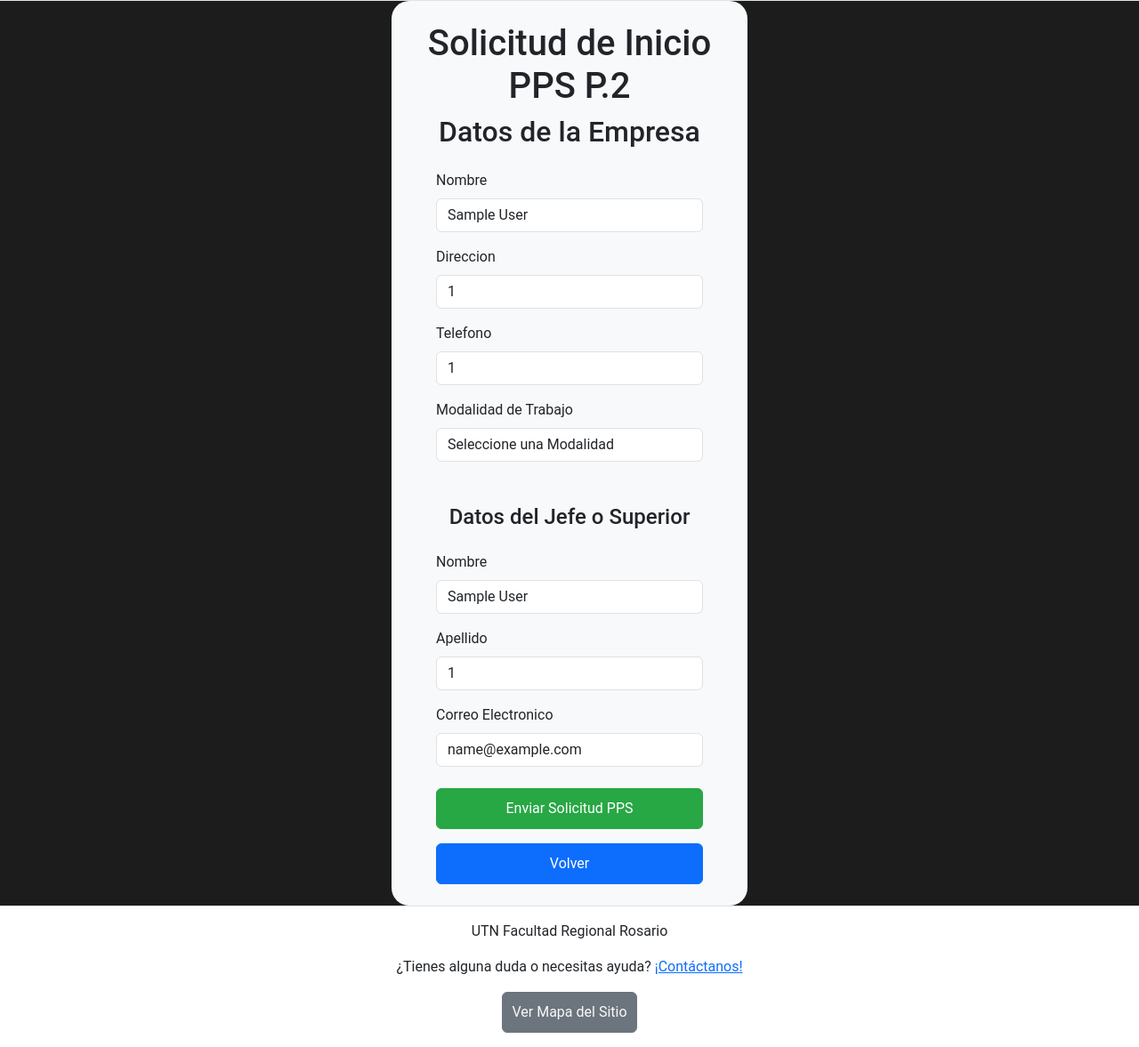
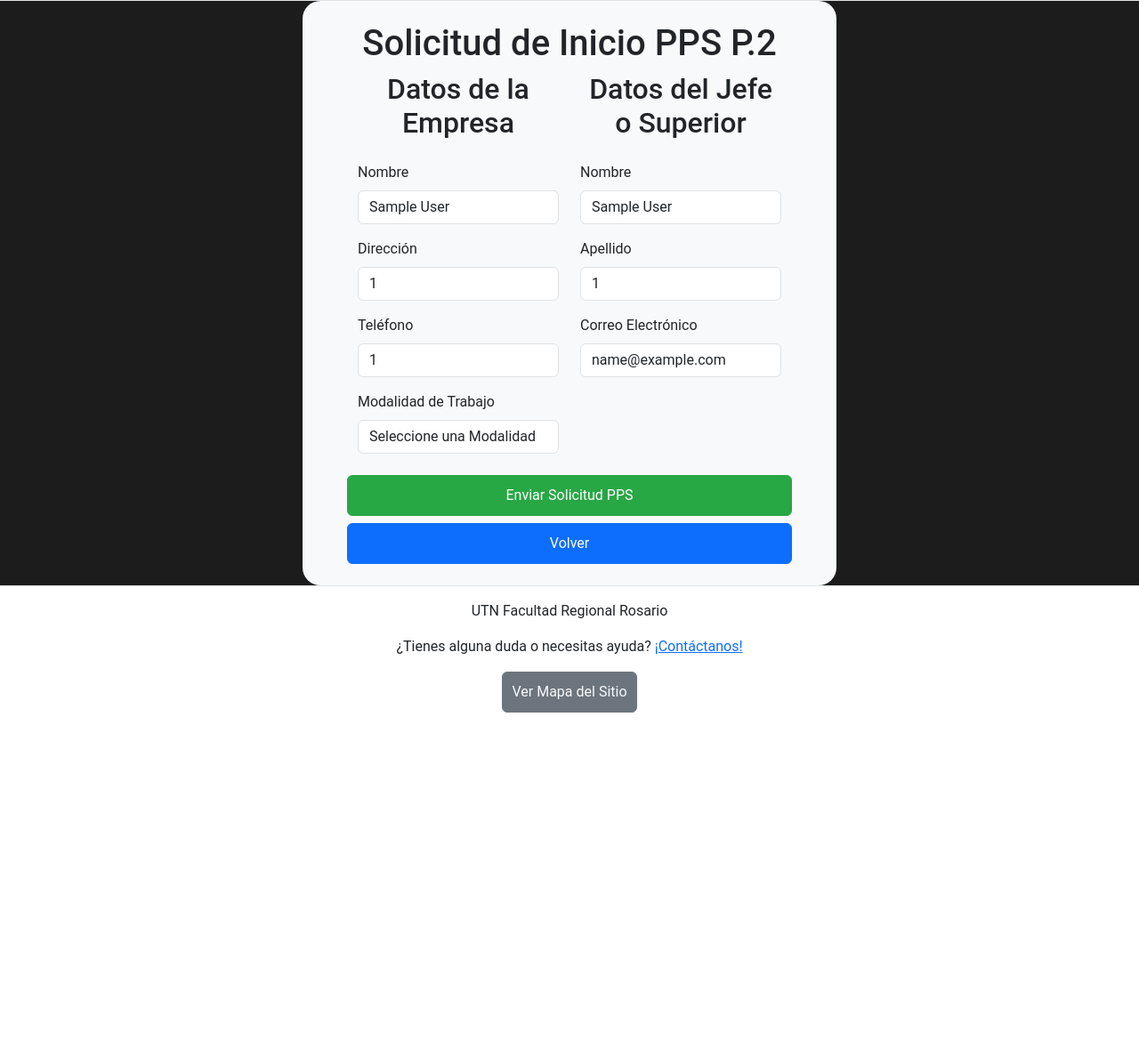
Before and after one commit to matisoto27/tp_entornos_graficos, a PHP site: page /usuarios/alumnos/solicitud_inicio_p2.php in a window 1280 px wide. Shown: the part 86-1263 px from the top of the page at 89% size. After the commit the page ends 887 px from the top, so only its background shows below. Run offline with PHP 8.4, Linux system fonts and the light colour scheme; the visitor is signed in with stand-in values (Sample User, id 1); data that the repository does not hold is empty.

Commit message:
Mini correcciones varias 3

```diff
--- a/descargar_archivo.php
+++ b/descargar_archivo.php
@@ -29,7 +29,7 @@ if ($_SERVER["REQUEST_METHOD"] == "GET") {
             $ruta_archivo = $_SERVER['DOCUMENT_ROOT'] . '/usuarios/alumnos/informes/' . $nombre_archivo;
             if (file_exists($ruta_archivo)) {
                 header('Content-Type: application/pdf');
-                header('Content-Disposition: attachment; filename="' . $nombre_archivo . '"');
+                header('Content-Disposition: inline; filename="' . $nombre_archivo . '"');
                 header('Content-Length: ' . filesize($ruta_archivo));
                 readfile($ruta_archivo);
             } else {
@@ -39,7 +39,7 @@ if ($_SERVER["REQUEST_METHOD"] == "GET") {
             $ruta_archivo = $_SERVER['DOCUMENT_ROOT'] . '/usuarios/alumnos/planes-de-trabajo/' . $nombre_archivo;
             if (file_exists($ruta_archivo)) {
                 header('Content-Type: application/pdf');
-                header('Content-Disposition: attachment; filename="' . $nombre_archivo . '"');
+                header('Content-Disposition: inline; filename="' . $nombre_archivo . '"');
                 header('Content-Length: ' . filesize($ruta_archivo));
                 readfile($ruta_archivo);
             } else {
--- a/responsables/action_aprobar_alumno.php
+++ b/responsables/action_aprobar_alumno.php
@@ -52,7 +52,7 @@ if ($_SERVER["REQUEST_METHOD"] == "POST") {
 
     // Establecer variables para la consulta.
     $titulo = 'PPS Aprobadas';
-    $mensaje = 'Un administrador ha realizado el registro de la aprobación de tus prácticas profesionales supervisadas.';
+    $mensaje = 'Un administrador ha realizado el registro de la aprobación de tus prácticas profesionales supervisadas. ¡Felicitaciones!';
     $fecha_enviada = date("Y-m-d H:i:s");
 
     // Prepared statement.
--- a/responsables/gestionar_registros_profesores_action.php
+++ b/responsables/gestionar_registros_profesores_action.php
@@ -109,8 +109,8 @@ if ($_SERVER["REQUEST_METHOD"] == "POST") {
             $mail->isHTML(true);
             $mail->CharSet = 'UTF-8';
             $mail->Subject = '¡Bienvenido Profesor!';
-            $mail->Body = 'Hemos verificado tu información y te damos acceso a nuestro sistema. A continuación, encontrarás la contraseña que utilizarás para iniciar sesión:<br><br>Contraseña: <b>' . $contrasena . '</b><br><br>Recuerda cambiar tu contraseña al ingresar por primera vez para garantizar la seguridad de tu cuenta.<br><br>Si tienes alguna pregunta o necesitas asistencia, no dudes en ponerte en contacto con el equipo administrativo.';
-            $mail->AltBody = 'Hemos verificado tu información y te damos acceso a nuestro sistema. A continuación, encontrarás la contraseña que utilizarás para iniciar sesión:\n\nContraseña: ' . $contrasena . '\n\nRecuerda cambiar tu contraseña al ingresar por primera vez para garantizar la seguridad de tu cuenta.\n\nSi tienes alguna pregunta o necesitas asistencia, no dudes en ponerte en contacto con el equipo administrativo.';
+            $mail->Body = 'Estimado/a ' . $apellido . ' ' . $nombre . ', hemos verificado tu información y te damos acceso a nuestro sistema. A continuación, encontrarás la contraseña que utilizarás para iniciar sesión:<br><br>Contraseña: <b>' . $contrasena . '</b><br><br>Recuerda cambiar tu contraseña al ingresar por primera vez para garantizar la seguridad de tu cuenta.<br><br>Si tienes alguna pregunta o necesitas asistencia, no dudes en ponerte en contacto con el equipo administrativo.';
+            $mail->AltBody = 'Estimado/a ' . $apellido . ' ' . $nombre . ', hemos verificado tu información y te damos acceso a nuestro sistema. A continuación, encontrarás la contraseña que utilizarás para iniciar sesión:\n\nContraseña: ' . $contrasena . '\n\nRecuerda cambiar tu contraseña al ingresar por primera vez para garantizar la seguridad de tu cuenta.\n\nSi tienes alguna pregunta o necesitas asistencia, no dudes en ponerte en contacto con el equipo administrativo.';
 
             // Enviar el correo.
             $mail->send();
--- a/responsables/trazabilidad_pps_action.php
+++ b/responsables/trazabilidad_pps_action.php
@@ -130,7 +130,7 @@ include $_SERVER['DOCUMENT_ROOT'] . '/head.php';
                 </div>
                 <div class="d-flex flex-column align-items-end">
                     <h3>Profesor</h3>
-                    <h3><?php echo $nombre_profesor . ' ' . $apellido_profesor ?></h3>
+                    <h3 class="text-end"><?php echo $nombre_profesor . ' ' . $apellido_profesor ?></h3>
                 </div>
             </div>
             <?php
--- a/styles.css
+++ b/styles.css
@@ -25,6 +25,11 @@ button {
 table {
     margin-bottom: 0 !important;
     min-width: 1000px;
+}
+
+.alert {
+    margin-bottom: 0;
+    border-radius: 0;
 }
 
 .alt-background {
--- a/usuarios/alumnos/solicitud_inicio_p2.php
+++ b/usuarios/alumnos/solicitud_inicio_p2.php
@@ -142,32 +142,36 @@ include $_SERVER['DOCUMENT_ROOT'] . '/head.php';
     include $_SERVER['DOCUMENT_ROOT'] . '/usuarios/header.php';
     ?>
     <main class="d-flex justify-content-center align-items-center flex-fill border-top border-bottom">
-        <div class="container br-class alt-background form-container">
+        <div class="container br-class alt-background form-container" style="max-width: 600px;">
             <h1 class="text-center pt-4 mb-2">Solicitud de Inicio PPS P.2</h1>
+            <form method="POST" action="solicitud_inicio_p3.php" class="mx-auto mb-4" style="max-width: 500px;">
+                <div class="row mx-0">
+                    <div class="col-12 col-md-6">
                         <h2 class="text-center mb-4">Datos de la Empresa</h2>
-            <form method="POST" action="solicitud_inicio_p3.php" class="mx-auto" style="width: 300px;">
                         <div class="mb-3">
                             <label for="input-nombre-empresa" class="form-label">Nombre</label>
                             <input type="text" class="form-control" name="nombre-empresa" id="input-nombre-empresa" value="<?php echo $nombre_empresa ?>" required>
                         </div>
                         <div class="mb-3">
-                    <label for="input-direccion-empresa" class="form-label">Direccion</label>
+                            <label for="input-direccion-empresa" class="form-label">Dirección</label>
                             <input type="text" class="form-control" name="direccion-empresa" id="input-direccion-empresa" value="<?php echo $direccion_empresa ?>" required>
                         </div>
                         <div class="mb-3">
-                    <label for="input-telefono-empresa" class="form-label">Telefono</label>
+                            <label for="input-telefono-empresa" class="form-label">Teléfono</label>
                             <input type="text" class="form-control" name="telefono-empresa" id="input-telefono-empresa" value="<?php echo $telefono_empresa ?>" required>
                         </div>
-                <div class="mb-5">
+                        <div class="mb-4">
                             <label for="select-modalidad-trabajo" class="form-label">Modalidad de Trabajo</label>
                             <select class="form-control" name="modalidad-trabajo" id="select-modalidad-trabajo" required>
                                 <option value="" disabled selected>Seleccione una Modalidad</option>
                                 <option value="Presencial" <?php echo $modalidad_trabajo == 'Presencial' ? 'selected' : '' ?>>Presencial</option>
                                 <option value="Remoto" <?php echo $modalidad_trabajo == 'Remoto' ? 'selected' : '' ?>>Remoto</option>
-                        <option value="Hibrido" <?php echo $modalidad_trabajo == 'Hibrido' ? 'selected' : '' ?>>Hibrido</option>
+                                <option value="Hibrido" <?php echo $modalidad_trabajo == 'Hibrido' ? 'selected' : '' ?>>Híbrido</option>
                             </select>
                         </div>
-                <h4 class="text-center mb-4">Datos del Jefe o Superior</h4>
+                    </div>
+                    <div class="col-12 col-md-6">
+                        <h2 class="text-center mb-4">Datos del Jefe o Superior</h2>
                         <div class="mb-3">
                             <label for="input-nombre-jefe" class="form-label">Nombre</label>
                             <input type="text" class="form-control" name="nombre-jefe" id="input-nombre-jefe" value="<?php echo $nombre_jefe ?>" required>
@@ -176,19 +180,17 @@ include $_SERVER['DOCUMENT_ROOT'] . '/head.php';
                             <label for="input-apellido-jefe" class="form-label">Apellido</label>
                             <input type="text" class="form-control" name="apellido-jefe" id="input-apellido-jefe" value="<?php echo $apellido_jefe ?>" required>
                         </div>
-                <div class="mb-4">
-                    <label for="input-email-jefe" class="form-label">Correo Electronico</label>
+                        <div class="mb-3">
+                            <label for="input-email-jefe" class="form-label">Correo Electrónico</label>
                             <input type="email" class="form-control" name="email-jefe" id="input-email-jefe" value="<?php echo $email_jefe ?>" required>
                         </div>
-                <div class="mb-3">
-                    <button type="submit" class="btn btn-success w-100" aria-label="Enviar solicitud pps">Enviar Solicitud PPS</button>
                     </div>
-                <div class="pb-4">
-                    <button type="button" class="btn btn-primary w-100" aria-label="Volver al menú principal" onclick='window.location.href="solicitud_inicio_p1.php"'>Volver</button>
-                </div>
+                    <button type="submit" class="btn btn-success mb-2" aria-label="Enviar solicitud pps">Enviar Solicitud PPS</button>
+                    <button type="button" class="btn btn-primary" aria-label="Volver al menú principal" onclick='window.location.href="solicitud_inicio_p1.php"'>Volver</button>
                     <input type="hidden" value="<?php echo $legajo ?>" name="legajo">
                     <input type="hidden" value="<?php echo $carrera ?>" name="carrera">
                     <input type="hidden" value="<?php echo $dni_profesor ?>" name="dni-profesor">
+                </div>
             </form>
         </div>
     </main>
--- a/usuarios/alumnos/solicitud_pendiente.php
+++ b/usuarios/alumnos/solicitud_pendiente.php
@@ -54,8 +54,8 @@ include $_SERVER['DOCUMENT_ROOT'] . '/head.php';
     include $_SERVER['DOCUMENT_ROOT'] . '/usuarios/header.php';
     ?>
     <main class="d-flex justify-content-center align-items-center flex-fill border-top border-bottom">
-        <div class="container alt-background">
-            <div class="alert alert-info" role="alert">
+        <div class="container px-0 alt-background">
+            <div class="alert alert-info text-center" role="alert">
                 <h4 class="alert-heading">Solicitud Enviada</h4>
                 <p>Su solicitud para iniciar las PPS fue enviada. Aún está bajo revisión y se encuentra en estado pendiente.</p>
                 <hr>
--- a/usuarios/contacto_action.php
+++ b/usuarios/contacto_action.php
@@ -58,7 +58,7 @@ if ($_SERVER['REQUEST_METHOD'] === 'POST') {
 
         // Remitente y destinatario.
         $mail->setFrom(SENDER_EMAIL, 'UTNFRROPPS-Contact-Us');
-        $mail->addAddress('matiasfranciscosoto123@gmail.com', 'Responsable PPS');
+        $mail->addAddress('maatt.facultad@gmail.com', 'Responsable PPS');
 
         // Establecer contenido del correo.
         $mail->isHTML(true);
--- a/usuarios/profesores/informes.php
+++ b/usuarios/profesores/informes.php
@@ -198,13 +198,13 @@ include $_SERVER['DOCUMENT_ROOT'] . '/head.php';
                                                 <?php
                                                 if ($alumno['tipo'] === 'plan_trabajo') {
                                                 ?>
-                                                    <a href="../../descargar_archivo.php?nombre-archivo=<?php echo $alumno['nombre_archivo'] ?>&es-informe=0">
+                                                    <a href="../../descargar_archivo.php?nombre-archivo=<?php echo $alumno['nombre_archivo'] ?>&es-informe=0" target="_blank">
                                                         <?php echo $alumno['nombre_archivo'] ?>
                                                     </a>
                                                 <?php
                                                 } elseif ($alumno['tipo'] === 'informe') {
                                                 ?>
-                                                    <a href="../../descargar_archivo.php?nombre-archivo=<?php echo $alumno['nombre_archivo'] ?>&es-informe=1">
+                                                    <a href="../../descargar_archivo.php?nombre-archivo=<?php echo $alumno['nombre_archivo'] ?>&es-informe=1" target="_blank">
                                                         <?php echo $alumno['nombre_archivo'] ?>
                                                     </a>
                                                 <?php
--- a/usuarios/signup_action.php
+++ b/usuarios/signup_action.php
@@ -175,8 +175,8 @@ if ($_SERVER["REQUEST_METHOD"] == "POST") {
             $mail->isHTML(true);
             $mail->CharSet = 'UTF-8';
             $mail->Subject = 'Contraseña PPS';
-            $mail->Body = 'A continuación, encontrarás la contraseña que utilizarás para iniciar sesión:<br><br>Contraseña: <b>' . $contrasena . '</b><br><br>Recuerda cambiar tu contraseña al ingresar por primera vez para garantizar la seguridad de tu cuenta.<br><br>¡Gracias por registrarte!';
-            $mail->AltBody = 'A continuación, encontrarás la contraseña que utilizarás para iniciar sesión:\n\nContraseña: ' . $contrasena . '\n\nRecuerda cambiar tu contraseña al ingresar por primera vez para garantizar la seguridad de tu cuenta.\n\n¡Gracias por registrarte!';
+            $mail->Body = 'Estimado/a ' . $apellido . ' ' . $nombre . ', a continuación, encontrarás la contraseña que utilizarás para iniciar sesión:<br><br>Contraseña: <b>' . $contrasena . '</b><br><br>Recuerda cambiar tu contraseña al ingresar por primera vez para garantizar la seguridad de tu cuenta.<br><br>¡Gracias por registrarte!';
+            $mail->AltBody = 'Estimado/a ' . $apellido . ' ' . $nombre . ', a continuación, encontrarás la contraseña que utilizarás para iniciar sesión:\n\nContraseña: ' . $contrasena . '\n\nRecuerda cambiar tu contraseña al ingresar por primera vez para garantizar la seguridad de tu cuenta.\n\n¡Gracias por registrarte!';
 
 
             // Enviar el correo.
```
Lines whose indentation alone changed are shown as unchanged.
